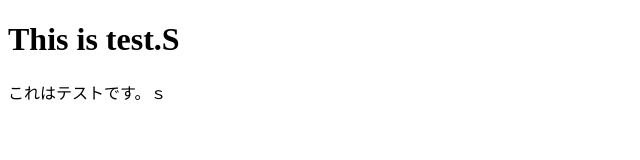
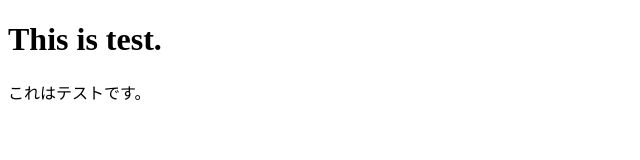
Before and after one commit to ged1959/DocsSiteTest, a plain HTML site: page docs/index.html in a window 1280 px wide. Shown: the full height of the page, 0-640 px from the left. Drawn offline with Linux system fonts and the light colour scheme.

Commit message:
correctio.

```diff
--- a/docs/index.html
+++ b/docs/index.html
@@ -7,7 +7,7 @@
     <title>Test</title>
 </head>
 <body>
-    <h1>This is test.S</h1>
-    <P>これはテストです。ｓ</P>
+    <h1>This is test.</h1>
+    <P>これはテストです。</P>
 </body>
 </html>
```
